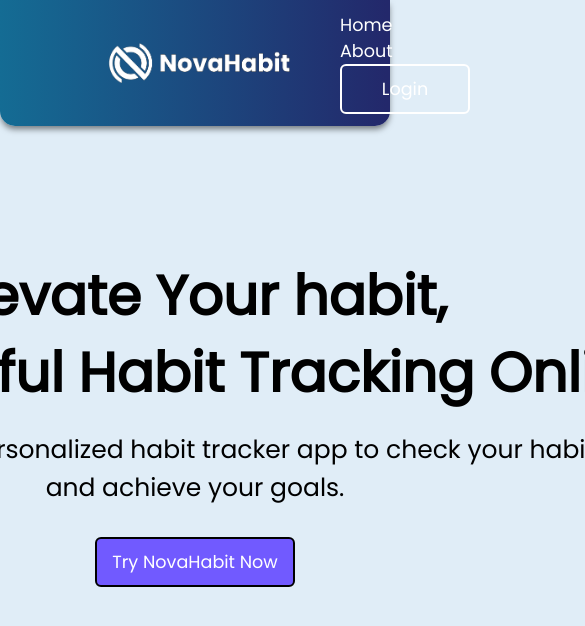
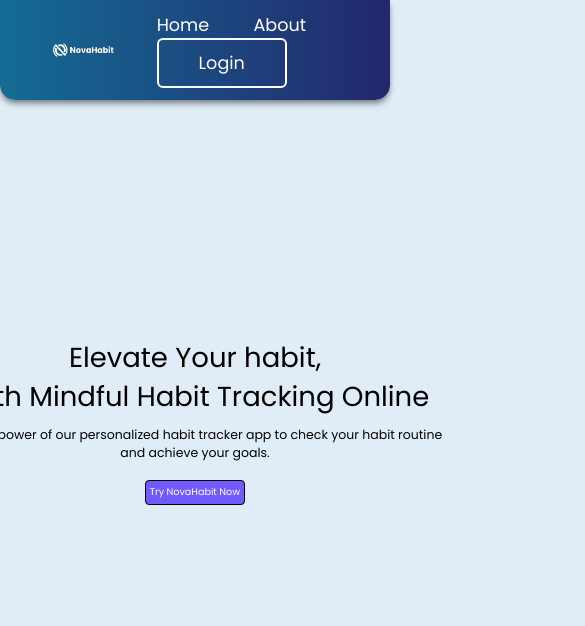
Before and after one commit to farisramadhan/NovaHabit, a plain HTML site: page index.html in a window 390 px wide. Shown: the top 626 px of the page, 585 px wide, since content can reach past the window. Drawn offline with nearby package versions, Linux system fonts and the light colour scheme.

Commit message:
Update index.css

```diff
--- a/assets/css/index.css
+++ b/assets/css/index.css
@@ -308,3 +308,73 @@ header {
 .login-register p a:hover {
     text-decoration: underline;
 }
+@media only screen and (max-width: 768px){
+    header {
+        position: fixed;
+        top: 0;
+        left: 0;
+        width: 100%;
+        padding-top: 12px;
+        padding-bottom: 12px;
+        padding-left: 50px;
+        padding-right: 50px;
+        display: flex;
+        justify-content: space-between;
+        align-items: center;
+        z-index: 99;
+        background: linear-gradient(90deg, #146C94 0%, #23286B 99.17%);
+        border-radius: 0 0 15px 15px;
+        box-shadow: 0 4px 6px -1px rgba(0, 0, 0, 0.5);
+    }
+    .logo {
+        width: 23%;
+        user-select: none;
+        color: white;
+    }
+    .slogan {
+        grid-column-gap: 15px;
+        grid-row-gap: 15px;
+        flex-direction: column;
+        align-items: center;
+        display: flex;
+    }
+
+    .textSlogan {
+        grid-column-gap: 10px;
+        grid-row-gap: 10px;
+        text-align: center;
+        display: flex;
+        flex-direction: column;
+    }
+
+    .textBig {
+        margin-top: 0;
+        margin-bottom: 0;
+        font-size: 27.5px;
+        font-weight: 450;
+        line-height: 140%;
+    }
+
+    .textSmall {
+        font-size: 12.5px;
+        width: 500px;
+    }
+    .sloganButton .btnLogin-popup-down {
+        width: 100px;
+        height: 25px;
+        background: #715AFF;
+        border: 1px solid black;
+        outline: none;
+        border-radius: 4px;
+        cursor: pointer;
+        font-size: 0.6em;
+        color: white;
+        font-weight: 250;
+        transition: .5s;
+    }
+
+    .sloganButton .btnLogin-popup-down:hover {
+        background-color: #4a36cd;
+        color: white;
+    }
+}
```
